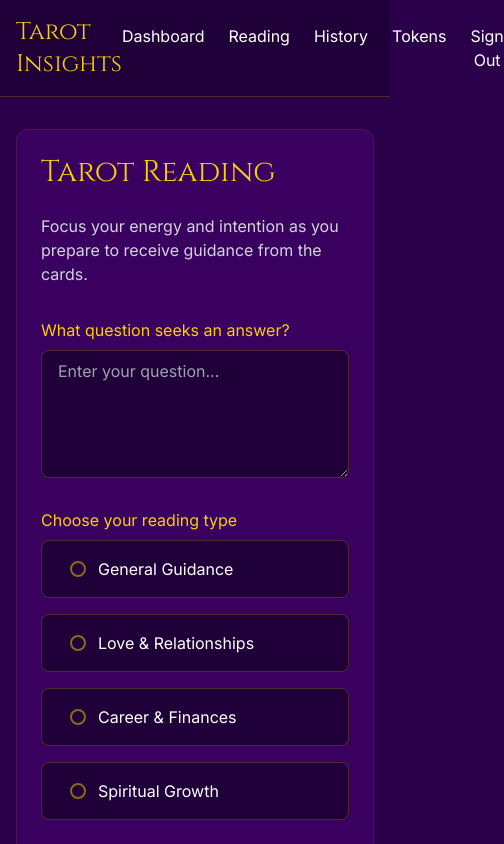
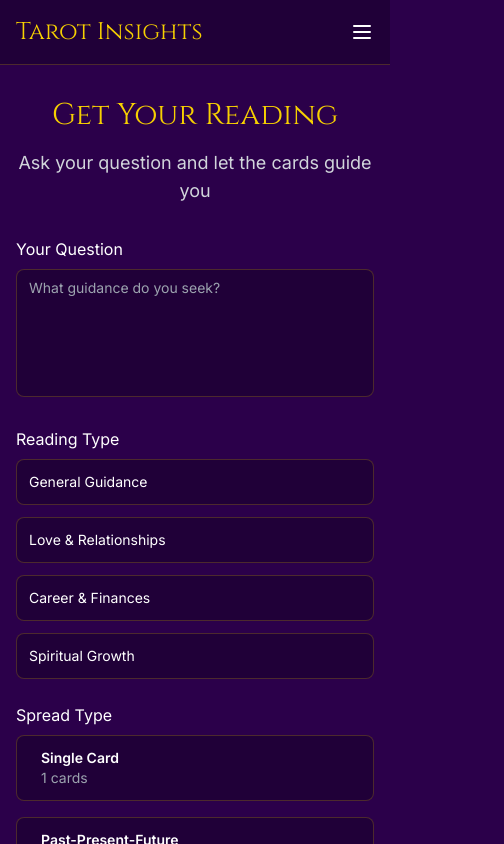
Before and after one commit to thesolutionistx/tarot-frontend, a Next.js app: page /reading in a window 390 px wide. Shown: the top 844 px of the page, 504 px wide, since content can reach past the window. Built offline with nearby package versions, Linux system fonts and the light colour scheme.

Commit message:
mobile responsive

```diff
--- a/components/Layout.js
+++ b/components/Layout.js
@@ -1,22 +1,51 @@
 import Head from 'next/head';
 import { motion } from 'framer-motion';
 import Link from 'next/link';
+import { useState } from 'react';
 
 export default function Layout({ children }) {
+  const [isMenuOpen, setIsMenuOpen] = useState(false);
+
   return (
     <div className="min-h-screen bg-[#2B004A] text-white">
       <Head>
         <title>Tarot Insights</title>
         <meta name="description" content="Get your personalized tarot reading" />
+        <meta name="viewport" content="width=device-width, initial-scale=1.0" />
         <link rel="icon" href="/favicon.ico" />
       </Head>
 
       <nav className="bg-[#200038] backdrop-blur-sm py-4 border-b border-gold/20">
-        <div className="container mx-auto px-4 flex justify-between items-center">
+        <div className="container mx-auto px-4">
+          <div className="flex justify-between items-center">
             <Link href="/" className="text-2xl font-mystical text-gold">
               Tarot Insights
             </Link>
-          <div className="flex space-x-6">
+
+            {/* Mobile menu button */}
+            <button
+              onClick={() => setIsMenuOpen(!isMenuOpen)}
+              className="md:hidden text-white hover:text-gold transition-colors"
+            >
+              <svg
+                className="w-6 h-6"
+                fill="none"
+                strokeLinecap="round"
+                strokeLinejoin="round"
+                strokeWidth="2"
+                viewBox="0 0 24 24"
+                stroke="currentColor"
+              >
+                {isMenuOpen ? (
+                  <path d="M6 18L18 6M6 6l12 12" />
+                ) : (
+                  <path d="M4 6h16M4 12h16M4 18h16" />
+                )}
+              </svg>
+            </button>
+
+            {/* Desktop navigation */}
+            <div className="hidden md:flex space-x-6">
               <Link href="/dashboard" className="text-white hover:text-gold transition-colors">
                 Dashboard
               </Link>
@@ -34,6 +63,32 @@ export default function Layout({ children }) {
               </button>
             </div>
           </div>
+
+          {/* Mobile navigation */}
+          <motion.div
+            initial={false}
+            animate={{ height: isMenuOpen ? 'auto' : 0 }}
+            className="md:hidden overflow-hidden"
+          >
+            <div className="py-4 space-y-4">
+              <Link href="/dashboard" className="block text-white hover:text-gold transition-colors">
+                Dashboard
+              </Link>
+              <Link href="/reading" className="block text-white hover:text-gold transition-colors">
+                Reading
+              </Link>
+              <Link href="/history" className="block text-white hover:text-gold transition-colors">
+                History
+              </Link>
+              <Link href="/tokens" className="block text-white hover:text-gold transition-colors">
+                Tokens
+              </Link>
+              <button className="block text-white hover:text-gold transition-colors">
+                Sign Out
+              </button>
+            </div>
+          </motion.div>
+        </div>
       </nav>
 
       <main className="container mx-auto px-4 py-8 md:py-16">
--- a/pages/reading.js
+++ b/pages/reading.js
@@ -33,16 +33,16 @@ const tarotCards = [
 
 export default function Reading() {
   const [question, setQuestion] = useState('');
-  const [readingType, setReadingType] = useState('');
-  const [spreadType, setSpreadType] = useState('');
+  const [selectedSpread, setSelectedSpread] = useState('');
+  const [selectedType, setSelectedType] = useState('');
   const [isReading, setIsReading] = useState(false);
   const [selectedCards, setSelectedCards] = useState([]);
   const [flippedCards, setFlippedCards] = useState([]);
 
   const startReading = () => {
-    if (!question || !readingType || !spreadType) return;
+    if (!question || !selectedType || !selectedSpread) return;
 
-    const spread = spreadTypes.find(s => s.id === spreadType);
+    const spread = spreadTypes.find(s => s.id === selectedSpread);
     const shuffled = [...tarotCards].sort(() => Math.random() - 0.5);
     setSelectedCards(shuffled.slice(0, spread.cards));
     setFlippedCards([]);
@@ -55,77 +55,89 @@ export default function Reading() {
 
   return (
     <Layout>
+      <div className="max-w-4xl mx-auto">
         {!isReading ? (
+          <div className="space-y-8">
             <motion.div
               initial={{ opacity: 0, y: 20 }}
               animate={{ opacity: 1, y: 0 }}
-          className="max-w-2xl mx-auto card-panel"
+              className="text-center mb-8"
             >
-          <h1 className="text-3xl font-mystical text-gold mb-6">Tarot Reading</h1>
-          <p className="text-gray-300 mb-8">
-            Focus your energy and intention as you prepare to receive guidance from the cards.
-          </p>
+              <h1 className="text-3xl md:text-4xl font-mystical text-gold mb-4">Get Your Reading</h1>
+              <p className="text-gray-300 text-lg">Ask your question and let the cards guide you</p>
+            </motion.div>
 
             <div className="space-y-6">
               <div>
-              <label className="block text-gold mb-2">What question seeks an answer?</label>
+                <label className="block text-white mb-2">Your Question</label>
                 <textarea
                   value={question}
                   onChange={(e) => setQuestion(e.target.value)}
-                className="input-field h-32"
-                placeholder="Enter your question..."
+                  className="input-field h-32 resize-none"
+                  placeholder="What guidance do you seek?"
                 />
               </div>
 
               <div>
-              <label className="block text-gold mb-2">Choose your reading type</label>
+                <label className="block text-white mb-2">Reading Type</label>
                 <div className="radio-group">
                   {readingTypes.map((type) => (
-                  <label key={type.id} className="radio-option">
+                    <label
+                      key={type.id}
+                      className={`radio-option ${selectedType === type.id ? 'border-gold' : ''}`}
+                    >
                       <input
                         type="radio"
                         name="readingType"
                         value={type.id}
-                      checked={readingType === type.id}
-                      onChange={(e) => setReadingType(e.target.value)}
+                        checked={selectedType === type.id}
+                        onChange={(e) => setSelectedType(e.target.value)}
                         className="hidden"
                       />
-                    <div className={`w-4 h-4 rounded-full border-2 ${readingType === type.id ? 'bg-gold border-gold' : 'border-gold/50'}`} />
-                    <span>{type.name}</span>
+                      {type.name}
                     </label>
                   ))}
                 </div>
               </div>
 
               <div>
-              <label className="block text-gold mb-2">Select your spread</label>
-              <div className="radio-group">
-                {spreadTypes.map((type) => (
-                  <label key={type.id} className="radio-option">
+                <label className="block text-white mb-2">Spread Type</label>
+                <div className="grid grid-cols-1 sm:grid-cols-2 lg:grid-cols-3 gap-4">
+                  {spreadTypes.map((spread) => (
+                    <label
+                      key={spread.id}
+                      className={`radio-option ${selectedSpread === spread.id ? 'border-gold' : ''}`}
+                    >
                       <input
                         type="radio"
                         name="spreadType"
-                      value={type.id}
-                      checked={spreadType === type.id}
-                      onChange={(e) => setSpreadType(e.target.value)}
+                        value={spread.id}
+                        checked={selectedSpread === spread.id}
+                        onChange={(e) => setSelectedSpread(e.target.value)}
                         className="hidden"
                       />
-                    <div className={`w-4 h-4 rounded-full border-2 ${spreadType === type.id ? 'bg-gold border-gold' : 'border-gold/50'}`} />
-                    <span>{type.name} ({type.cards} cards)</span>
+                      <div>
+                        <div className="font-bold">{spread.name}</div>
+                        <div className="text-sm text-gray-400">{spread.cards} cards</div>
+                      </div>
                     </label>
                   ))}
                 </div>
               </div>
 
+              <div className="text-center pt-4">
                 <button
                   onClick={startReading}
-              disabled={!question || !readingType || !spreadType}
-              className={`w-full btn-primary ${(!question || !readingType || !spreadType) ? 'opacity-50 cursor-not-allowed' : ''}`}
+                  disabled={!question || !selectedType || !selectedSpread}
+                  className={`btn-primary w-full sm:w-auto ${
+                    (!question || !selectedType || !selectedSpread) ? 'opacity-50 cursor-not-allowed' : ''
+                  }`}
                 >
-              Reveal the Cards
+                  Begin Reading
                 </button>
               </div>
-        </motion.div>
+            </div>
+          </div>
         ) : (
           <div className="space-y-8">
             <motion.div
@@ -133,11 +145,11 @@ export default function Reading() {
               animate={{ opacity: 1, y: 0 }}
               className="text-center mb-8"
             >
-            <h2 className="text-2xl font-mystical text-gold mb-4">Your Reading</h2>
-            <p className="text-gray-300">{question}</p>
+              <h2 className="text-2xl md:text-3xl font-mystical text-gold mb-4">Your Reading</h2>
+              <p className="text-gray-300 text-lg">{question}</p>
             </motion.div>
 
-          <div className="grid grid-cols-1 md:grid-cols-3 lg:grid-cols-5 gap-6">
+            <div className="grid grid-cols-1 sm:grid-cols-2 lg:grid-cols-3 gap-4 md:gap-6">
               {selectedCards.map((card, index) => (
                 <TarotCard
                   key={card.id}
@@ -153,13 +165,14 @@ export default function Reading() {
             <div className="text-center mt-8">
               <button
                 onClick={() => setIsReading(false)}
-              className="btn-outline"
+                className="btn-outline w-full sm:w-auto"
               >
                 New Reading
               </button>
             </div>
           </div>
         )}
+      </div>
     </Layout>
   );
 }
--- a/styles/globals.css
+++ b/styles/globals.css
@@ -15,6 +15,8 @@ body {
   background: rgb(var(--background-rgb));
   min-height: 100vh;
   font-family: 'Inter', sans-serif;
+  -webkit-font-smoothing: antialiased;
+  -moz-osx-font-smoothing: grayscale;
 }
 
 @layer utilities {
@@ -51,26 +53,61 @@ body {
   }
 
   .card-panel {
-    @apply bg-[#3A005F] rounded-xl p-6 shadow-lg border border-gold/10;
+    @apply bg-[#3A005F] rounded-xl p-4 md:p-6 shadow-lg border border-gold/10;
   }
 
   .btn-primary {
-    @apply bg-gold text-[#2B004A] font-bold py-3 px-6 rounded-lg hover:bg-[#F7D001] transition-colors;
+    @apply bg-gold text-[#2B004A] font-bold py-2 md:py-3 px-4 md:px-6 rounded-lg hover:bg-[#F7D001] transition-colors text-sm md:text-base;
   }
 
   .btn-outline {
-    @apply border-2 border-gold text-gold font-bold py-3 px-6 rounded-lg hover:bg-gold/10 transition-colors;
+    @apply border-2 border-gold text-gold font-bold py-2 md:py-3 px-4 md:px-6 rounded-lg hover:bg-gold/10 transition-colors text-sm md:text-base;
   }
 
   .input-field {
-    @apply w-full bg-[#200038] border border-gold/20 rounded-lg px-4 py-2 text-white focus:outline-none focus:border-gold transition-colors;
+    @apply w-full bg-[#200038] border border-gold/20 rounded-lg px-3 md:px-4 py-2 text-white focus:outline-none focus:border-gold transition-colors text-sm md:text-base;
   }
 
   .radio-group {
-    @apply grid grid-cols-1 md:grid-cols-2 gap-4;
+    @apply grid grid-cols-1 sm:grid-cols-2 gap-3 md:gap-4;
   }
 
   .radio-option {
-    @apply flex items-center space-x-3 p-4 bg-[#200038] rounded-lg border border-gold/20 cursor-pointer hover:border-gold transition-colors;
+    @apply flex items-center space-x-3 p-3 md:p-4 bg-[#200038] rounded-lg border border-gold/20 cursor-pointer hover:border-gold transition-colors text-sm md:text-base;
+  }
+
+  /* Responsive text utilities */
+  .text-responsive {
+    @apply text-sm md:text-base;
+  }
+
+  .text-responsive-lg {
+    @apply text-base md:text-lg;
+  }
+
+  .text-responsive-xl {
+    @apply text-lg md:text-xl;
+  }
+
+  /* Responsive spacing utilities */
+  .space-y-responsive {
+    @apply space-y-4 md:space-y-6;
+  }
+
+  .space-x-responsive {
+    @apply space-x-4 md:space-x-6;
+  }
+
+  /* Responsive padding utilities */
+  .p-responsive {
+    @apply p-4 md:p-6;
+  }
+
+  .px-responsive {
+    @apply px-4 md:px-6;
+  }
+
+  .py-responsive {
+    @apply py-4 md:py-6;
   }
 }
```
Also changed, not shown: components/TarotCard.js (+8 -24 lines). Lines whose indentation alone changed are shown as unchanged.
